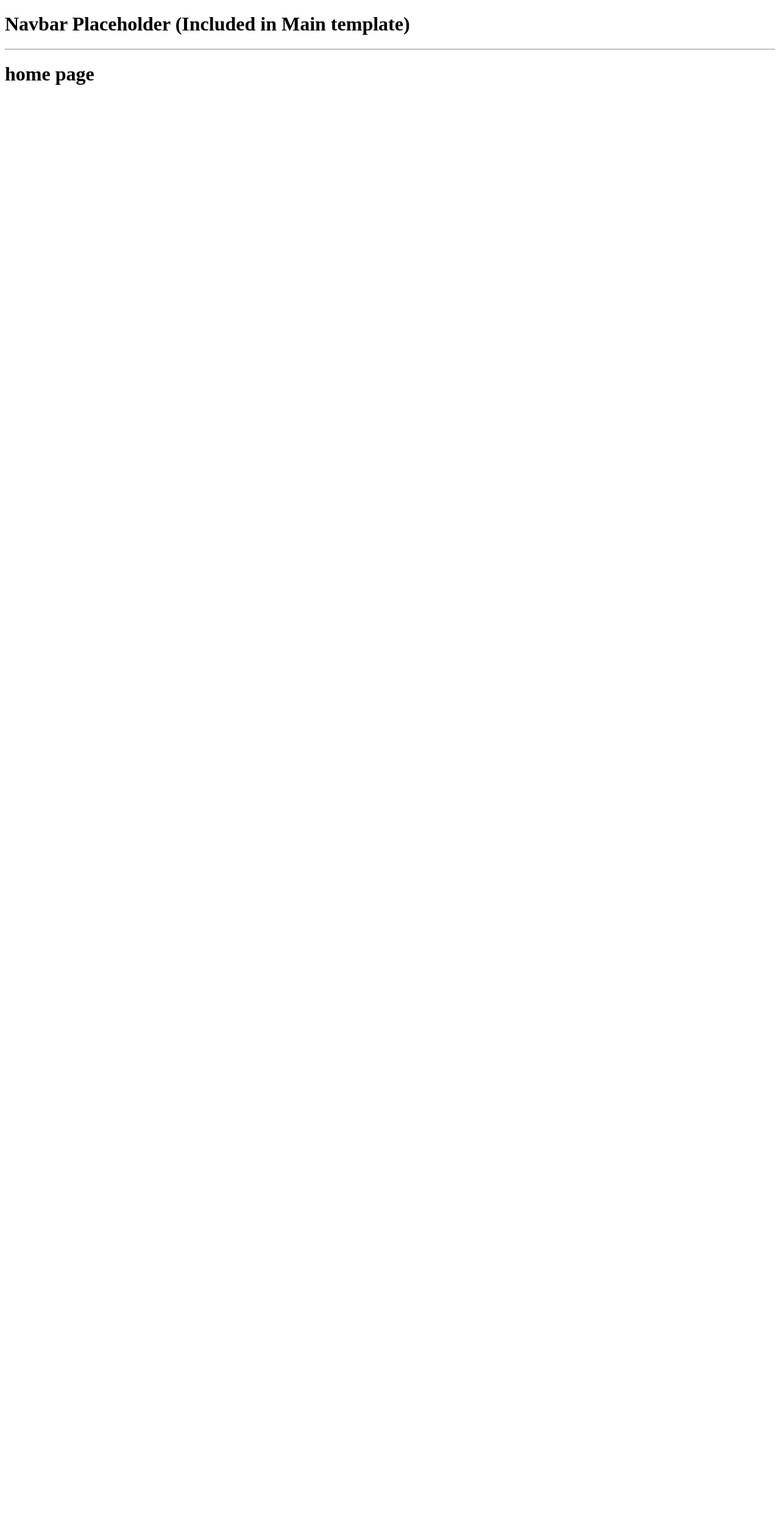
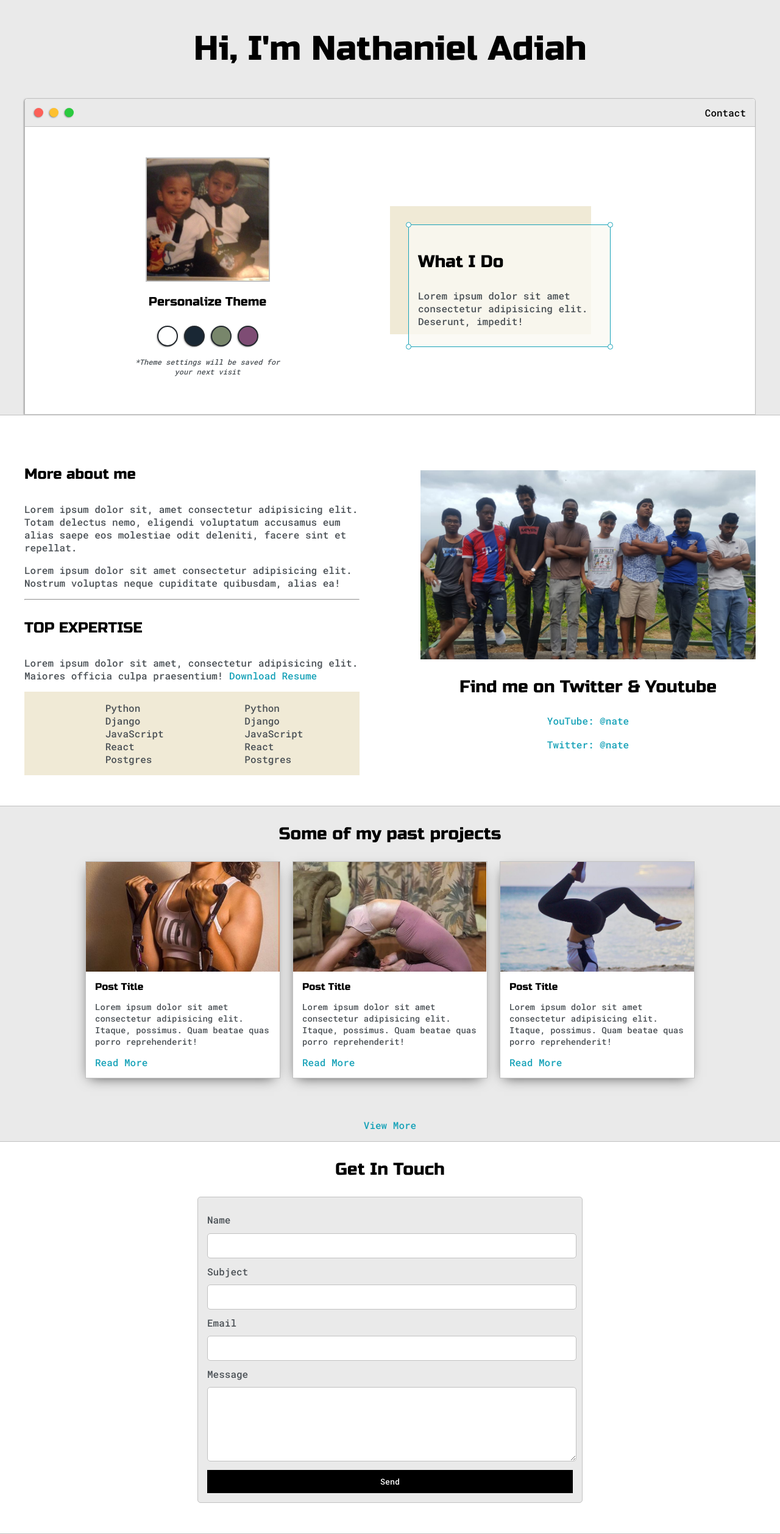
Before and after one commit to nathanieladiah/portfolio-app, a Django app: page / in a window 1280 px wide. Shown: the whole page at 61% size. Before the commit the page ends 139 px from the top, so only its background shows below. Run offline with Django 4.2, Linux system fonts and the light colour scheme.

Commit message:
Install template
Copied files from homepage static website and stored them in the correct
static directories. Updated the home view to render index.html instead.

Updated the links in index.html to load from static and image sources.
Removed navbar section to navbar.html for use in all templates.

Updated the routes in the javascript for the css so it would account for
the static directory

Update the posts page to load data programatically, and created some
dummy test data in a dictionary to test the template.

```diff
--- /dev/null
+++ b/base/static/base/css/default.css
@@ -0,0 +1,383 @@
+:root {
+	--mainColor: #eaeaea;
+	--secondaryColor: #fff;
+
+	--borderColor: #c1c1c1;
+
+	--mainText: black;
+	--secondaryText: #4b5156;
+
+	--themeDotBorder: #24292e;
+
+	--previewBg: rgba(251, 249, 243, 0.8);
+	--previewShadow: #f0ead6;
+
+	--buttonColor: black;
+}
+
+html, body {
+	padding: 0;
+	margin: 0
+}
+
+body * {
+	transition: 0.3s;
+}
+
+h1, h2, h3, h4, h5, h6, strong {
+	color: var(--mainText);
+	font-family: 'Russo One', sans-serif;
+	font-weight: 500;
+}
+
+p, li, span, label, input, textarea, a {
+	color: var(--secondaryText);
+	font-family: 'Roboto Mono', monospace;
+}
+
+a {
+	text-decoration: none;
+	color: #17a2b8;
+}
+
+ul {
+	list-style: none;
+}
+
+h1{ font-size: 56px;}
+h2{ font-size: 36px;}
+h3{ font-size: 28px;}
+h4{ font-size: 24px;}
+h5{ font-size: 20px;}
+h6{ font-size: 16px;}
+
+.s1 {
+	background-color: var(--mainColor);
+	border-bottom: 1px solid var(--borderColor);
+	overflow: auto;
+}
+
+.s2 {
+	background-color: var(--secondaryColor);
+	border-bottom: 1px solid var(--borderColor);
+	overflow: auto;
+}
+
+.main-container {
+	width: 1200px;
+	margin: 0 auto;
+}
+
+.greeting-wrapper {
+	display: grid;
+	text-align: center;
+	align-content: center;
+	min-height: 10em;
+}
+
+.intro-wrapper {
+	background-color: var(--secondaryColor);
+	border: 1px solid var(--borderColor);
+	border-radius: 5px 5px 0 0;
+
+	/* -webkit and -moz */
+	box-shadow: -1px 1px 3px -1px rgba(0, 0, 0, 0.75);
+
+	display: grid;
+	grid-template-columns: 1fr 1fr;
+	grid-template-areas:
+		'nav-wrapper nav-wrapper'
+		'left-column right-column'
+	;
+}
+
+.nav-wrapper {
+	grid-area: nav-wrapper;
+	border-bottom: 1px solid var(--borderColor);
+	display: flex;
+	justify-content: space-between;
+	align-items: center;
+	background-color: var(--mainColor);
+	border-radius: 5px 5px 0 0;
+}
+
+#navigation a {
+	color: var(--mainText);
+}
+
+#navigation {
+	margin: 0;
+	padding: 10px;
+}
+
+#navigation li {
+	display: inline-block;
+	margin-right: 5px;
+	margin-left: 5px;
+}
+
+.dots-wrapper {
+	display: flex;
+	padding: 10px;
+}
+
+#dot-1 {
+	background-color: #fc6058;
+}
+
+#dot-2 {
+	background-color: #fec02f;
+}
+
+#dot-3 {
+	background-color: #2aca3e;
+}
+
+
+
+.browser-dot {
+	background-color: black;
+	height: 15px;
+	width: 15px;
+	border-radius: 50%;
+	margin: 5px;
+
+	box-shadow: -1px 1px 3px -1px rgba(0, 0, 0, 0.75);
+}
+
+
+.left-column {
+	grid-area: left-column;
+	padding-top: 50px;
+	padding-bottom: 50px;
+}
+
+#profile_pic {
+	display: block;
+	margin: 0 auto;
+
+	height: 200px;
+	width: 200px;
+	object-fit: cover;
+	border: 2px solid var(--borderColor)
+}
+
+#theme-options-wrapper {
+	display: flex;
+	justify-content: center;
+}
+
+.theme-dot {
+	height: 30px;
+	width: 30px;
+	background-color: black;
+	border-radius: 50%;
+
+	margin: 5px;
+	border: 2px solid var(--themeDotBorder);
+
+	box-shadow: -1px 1px 3px -1px rgba(0, 0, 0, 0.75);
+
+	cursor: pointer;
+}
+
+.theme-dot:hover {
+	border-width: 5px;
+}
+
+#light-mode {
+	background-color: #fff;
+}
+
+#blue-mode {
+	background-color: #192734;
+}
+
+#green-mode {
+	background-color: #78866b;
+}
+
+#purple-mode {
+	background-color: #7e4c74;
+}
+
+.right-column {
+	grid-area: right-column;
+	display: grid;
+	align-content: center;
+
+	padding-top: 50px;
+	padding-bottom: 50px;
+}
+
+#preview-shadow {
+	background-color: var(--previewShadow);
+	width: 300px;
+	height: 180px;
+	padding-left: 30px;
+	padding-top: 30px;
+}
+
+#preview {
+	width: 300px;
+	border: 1.5px solid #17a2b8;
+	background-color: var(--previewBg);
+	padding: 15px;
+	position: relative;
+}
+
+.corner {
+	width: 7px;
+	height: 7px;
+	border-radius: 50%;
+	border: 1.5px solid #17a2b8;
+	background-color: #fff;
+	position: absolute;
+}
+
+#corner-tl {
+	top: -5px;
+	left: -5px;
+}
+
+#corner-tr {
+	top: -5px;
+	right: -5px;
+}
+
+#corner-bl {
+	bottom: -5px;
+	left: -5px;
+}
+#corner-br {
+	bottom: -5px;
+	right: -5px;
+}
+
+.about-wrapper {
+	display: grid;
+	grid-template-columns: repeat(auto-fit, minmax(320px, 1fr));
+	padding-bottom: 50px;
+	padding-top: 50px;
+	gap: 100px;
+}
+
+#skills {
+	display: flex;
+	justify-content: space-evenly;
+	background-color: var(--previewShadow);
+}
+
+.social-links {
+	display: grid;
+	align-content: center;
+	text-align: center;
+}
+
+#social_img {
+	width: 100%;
+}
+
+.post-wrapper {
+	display: grid;
+	grid-template-columns: repeat(auto-fit, 320px);
+	gap: 20px;
+	justify-content: center;
+	padding-bottom: 50px;
+}
+
+.post {
+	border: 1px solid var(--borderColor);
+	box-shadow: -2px 7px 21px -9px rgba(0, 0, 0, 0.75);
+}
+
+.thumbnail {
+	display: block;
+	width: 100%;
+	height: 180px;
+	object-fit: cover;
+}
+
+.post-preview {
+	background-color: #fff;
+	padding: 15px;
+}
+
+.post-title {
+	color: black;
+	margin: 0;
+}
+
+.post-intro {
+	color: #4b5156;
+	font-size: 14px;
+}
+
+#settings-note {
+	font-size: 12px;
+	font-style: italic;
+	text-align: center;
+}
+
+#contact-form {
+	display: block;
+	max-width: 600px;
+	margin: 0 auto;
+	border: 1px solid var(--borderColor);
+	padding: 15px;
+	border-radius: 5px;
+	background-color: var(--mainColor);
+	margin-bottom: 50px;
+}
+
+#contact-form label {
+	line-height: 2.7em;
+}
+
+#contact-form textarea {
+	min-height: 100px;
+	font-size: 14px;
+}
+
+.input-field {
+	width: 100%;
+	padding-top: 10px;
+	padding-bottom: 10px;
+	background-color: var(--secondaryColor);
+	border-radius: 5px;
+	border: 1px solid var(--borderColor);
+	font-size: 14px;
+}
+
+#submit-btn {
+	margin-top: 10px;
+	width: 100%;
+	padding-top: 10px;
+	padding-bottom: 10px;
+	color: #fff;
+	background-color: var(--buttonColor);
+	border: none;
+}
+
+
+@media screen and (max-width: 1200px) {
+	.main-container {
+		width: 95%;
+	}
+
+}
+
+@media screen and (max-width: 1200px) {
+	.intro-wrapper {
+		grid-template-columns: 1fr;
+		grid-template-areas:
+			'nav-wrapper'
+			'left-column'
+			'right-column'
+		;
+	}
+
+	.right-column {
+		justify-content: center;
+	}
+}
--- /dev/null
+++ b/base/static/base/js/script.js
@@ -0,0 +1,33 @@
+let theme = localStorage.getItem('theme')
+
+if(theme == null) {
+	setTheme('light')
+} else {
+	setTheme(theme)
+}
+
+let themeDots = document.getElementsByClassName('theme-dot')
+
+// use for each instead of this maybe?
+for (var i=0; themeDots.length > i; i++) {
+	themeDots[i].addEventListener('click', function(){
+		let mode = this.dataset.mode
+		setTheme(mode)
+	})
+}
+
+function setTheme(mode){
+	if(mode == 'light') {
+		document.getElementById('theme-style').href = static + '/default.css'
+	}
+	if(mode == 'blue') {
+		document.getElementById('theme-style').href = static + '/blue.css'
+	}
+	if(mode == 'green') {
+		document.getElementById('theme-style').href = static + '/green.css'
+	}
+	if(mode == 'purple') {
+		document.getElementById('theme-style').href = static + '/purple.css'
+	}
+	localStorage.setItem('theme', mode)
+}
--- /dev/null
+++ b/base/templates/base/index.html
@@ -0,0 +1,180 @@
+<!DOCTYPE html>
+{% load static %}
+<html lang="en">
+<head>
+	<meta charset="UTF-8">
+	<meta http-equiv="X-UA-Compatible" content="IE=edge">
+	<meta name="viewport" content="width=device-width, initial-scale=1.0">
+	<title>Nathaniel Adiah</title>
+
+	<link href="https://fonts.googleapis.com/css2?family=Russo+One&display=swap" rel="stylesheet">
+	<link href="https://fonts.googleapis.com/css2?family=Roboto+Mono:wght@500&display=swap" rel="stylesheet">
+
+	<link rel="stylesheet" type="text/css" href="{% static 'base/css/default.css' %}">
+	<link id="theme-style" rel="stylesheet" type="text/css" href="">
+</head>
+
+<body>
+
+	<section class="s1">
+		<div class="main-container">
+			<div class="greeting-wrapper">
+				<h1>Hi, I'm Nathaniel Adiah</h1>
+			</div>
+
+			<div class="intro-wrapper">
+
+				{% include 'base/navbar.html' %}
+
+				<div class="left-column">
+					<img id="profile_pic" src="{% static 'base/images/baby.jpg' %}">
+					<h5 style="text-align: center; line-height: 0;">Personalize Theme</h5>
+
+					<div id="theme-options-wrapper">
+						<div data-mode="light" id="light-mode" class="theme-dot"></div>
+						<div data-mode="blue" id="blue-mode" class="theme-dot"></div>
+						<div data-mode="green" id="green-mode" class="theme-dot"></div>
+						<div data-mode="purple" id="purple-mode" class="theme-dot"></div>
+					</div>
+
+					<p id="settings-note">*Theme settings will be saved for<br> your next visit</p>
+				</div>
+
+				<div class="right-column">
+					<div id="preview-shadow">
+						<div id="preview">
+							<div id="corner-tl" class="corner"></div>
+							<div id="corner-tr" class="corner"></div>
+							<h3>What I Do</h3>
+							<p>
+								Lorem ipsum dolor sit amet consectetur adipisicing elit. Deserunt, impedit!
+							</p>
+							<div id="corner-br" class="corner"></div>
+							<div id="corner-bl" class="corner"></div>
+						</div>
+					</div>
+				</div>
+			</div>
+		</div>
+	</section>
+
+	<section class="s2">
+		<div class="main-container">
+			<div class="about-wrapper">
+				<div class="about-me">
+					<h4>More about me</h4>
+					<p>Lorem ipsum dolor sit, amet consectetur adipisicing elit. Totam delectus nemo, eligendi voluptatum accusamus eum alias saepe eos molestiae odit deleniti, facere sint et repellat.</p>
+					<p>Lorem ipsum dolor sit amet consectetur adipisicing elit. Nostrum voluptas neque cupiditate quibusdam, alias ea!</p>
+
+					<hr>
+					<h4>TOP EXPERTISE</h4>
+
+					<p>Lorem ipsum dolor sit amet, consectetur adipisicing elit. Maiores officia culpa praesentium!
+						<a href="{% static 'base/Resume.pdf' %}" target="_blank">Download Resume</a>
+					</p>
+
+					<div id="skills">
+						<ul>
+							<li>Python</li>
+							<li>Django</li>
+							<li>JavaScript</li>
+							<li>React</li>
+							<li>Postgres</li>
+						</ul>
+						<ul>
+							<li>Python</li>
+							<li>Django</li>
+							<li>JavaScript</li>
+							<li>React</li>
+							<li>Postgres</li>
+						</ul>
+					</div>
+				</div>
+
+				<div class="social-links">
+					<img id="social_img" src="{% static 'base/images/beach.jpg' %}">
+					<h3>Find me on Twitter & Youtube</h3>
+					<a target="_blank" href="#">YouTube: @nate</a>
+					<br>
+					<a target="_blank" href="#">Twitter: @nate</a>
+				</div>
+			</div>
+		</div>
+	</section>
+
+	<section class="s1">
+		<div class="main-container">
+			<h3 style="text-align: center;">Some of my past projects</h3>
+
+			<div class="post-wrapper">
+
+				<div>
+					<div class="post">
+						<img class="thumbnail" src="{% static 'base/images/karina.png' %}">
+						<div class="post-preview">
+							<h6 class="post-title">Post Title</h6>
+							<p class="post-intro">Lorem ipsum dolor sit amet consectetur adipisicing elit. Itaque, possimus. Quam beatae quas porro reprehenderit!</p>
+							<a href="#">Read More</a>
+						</div>
+					</div>
+				</div>
+
+				<div>
+					<div class="post">
+						<img class="thumbnail" src="{% static 'base/images/karina2.png' %}">
+						<div class="post-preview">
+							<h6 class="post-title">Post Title</h6>
+							<p class="post-intro">Lorem ipsum dolor sit amet consectetur adipisicing elit. Itaque, possimus. Quam beatae quas porro reprehenderit!</p>
+							<a href="#">Read More</a>
+						</div>
+					</div>
+				</div>
+
+				<div>
+					<div class="post">
+						<img class="thumbnail" src="{% static 'base/images/karina3.jpg' %}">
+						<div class="post-preview">
+							<h6 class="post-title">Post Title</h6>
+							<p class="post-intro">Lorem ipsum dolor sit amet consectetur adipisicing elit. Itaque, possimus. Quam beatae quas porro reprehenderit!</p>
+							<a href="#">Read More</a>
+						</div>
+					</div>
+				</div>
+
+			</div>
+
+			<p align="center">
+				<a href="{% url 'posts' %}">View More</a>
+			</p>
+		</div>
+	</section>
+
+	<section class="s2">
+		<div class="main-container">
+			<h3 style="text-align: center;">Get In Touch</h3>
+
+			<form id="contact-form">
+				<label>Name</label>
+				<input class="input-field" type="text" name="name">
+
+				<label>Subject</label>
+				<input class="input-field" type="text" name="subject">
+
+				<label>Email</label>
+				<input class="input-field" type="email" name="email">
+
+				<label>Message</label>
+				<textarea class="input-field" name="message"></textarea>
+
+				<input id="submit-btn" type="submit" value="Send">
+			</form>
+		</div>
+	</section>
+
+	<script type="text/javascript">
+		let static = "{% static 'base/css' %}"
+	</script>
+
+	<script type="text/javascript" src="{% static 'base/js/script.js' %}"></script>
+</body>
+</html>
--- a/base/templates/base/main.html
+++ b/base/templates/base/main.html
@@ -1,10 +1,16 @@
 <!DOCTYPE html>
+{% load static %}
 <html lang="en">
 <head>
 	<meta charset="UTF-8">
 	<meta http-equiv="X-UA-Compatible" content="IE=edge">
 	<meta name="viewport" content="width=device-width, initial-scale=1.0">
 	<title>Nathaniel Adiah</title>
+
+	<link href="https://fonts.googleapis.com/css2?family=Russo+One&display=swap" rel="stylesheet">
+	<link href="https://fonts.googleapis.com/css2?family=Roboto+Mono:wght@500&display=swap" rel="stylesheet">
+
+	<link rel="stylesheet" type="text/css" href="{% static 'base/css/default.css' %}">
 </head>
 <body>
 
--- a/base/templates/base/navbar.html
+++ b/base/templates/base/navbar.html
@@ -1,2 +1,18 @@
-<h1>Navbar Placeholder (Included in Main template)</h1>
-<hr>
+<div class="nav-wrapper">
+	<a href="{% url 'home' %}">
+		<div class="dots-wrapper">
+			<div id="dot-1" class="browser-dot">
+			</div>
+			<div id="dot-2" class="browser-dot">
+			</div>
+			<div id="dot-3" class="browser-dot">
+			</div>
+		</div>
+	</a>
+
+	<ul id="navigation">
+		<li><a href="{% url 'home' %}">Contact</a></li>
+		<!-- <li><a href="#">Contact</a></li>
+		<li><a href="#">Contact</a></li> -->
+	</ul>
+</div>
--- a/base/views.py
+++ b/base/views.py
@@ -4,10 +4,26 @@ from django.http import HttpResponse
 # Create your views here.
 
 def home(request):
-	return render(request, 'base/home.html')
+	return render(request, 'base/index.html')
 
 def posts(request):
-	return render(request, 'base/posts.html')
+
+	posts = [
+		{
+			'headline': 'Headline # 1',
+			'sub_headline': 'Some random words to take up this space please.',
+		},
+		{
+			'headline': 'Headline # 2',
+			'sub_headline': 'More random words for the space taking up.',
+		},
+		{
+			'headline': 'Headline #3',
+			'sub_headline': 'Uggggggggggggggghhhhhhhhhhhhhhhhhhhh',
+		},
+	]
+	context = {'posts': posts}
+	return render(request, 'base/posts.html', context)
 
 def post(request):
 	return render(request, 'base/post.html')
```
Also changed, not shown: base/static/base/css/blue.css (added, +16 -0 lines), base/static/base/css/green.css (added, +16 -0 lines), base/static/base/css/purple.css (added, +16 -0 lines), base/templates/base/post.html (+13 -2 lines), base/templates/base/posts.html (+23 -1 lines), base/static/base/images/baby.jpg (added), base/static/base/images/beach.jpg (added), base/static/base/images/karina.png (added), base/static/base/images/karina2.png (added), base/static/base/images/karina3.jpg (added), base/static/base/images/profile.jpg (added), 1 other file.
